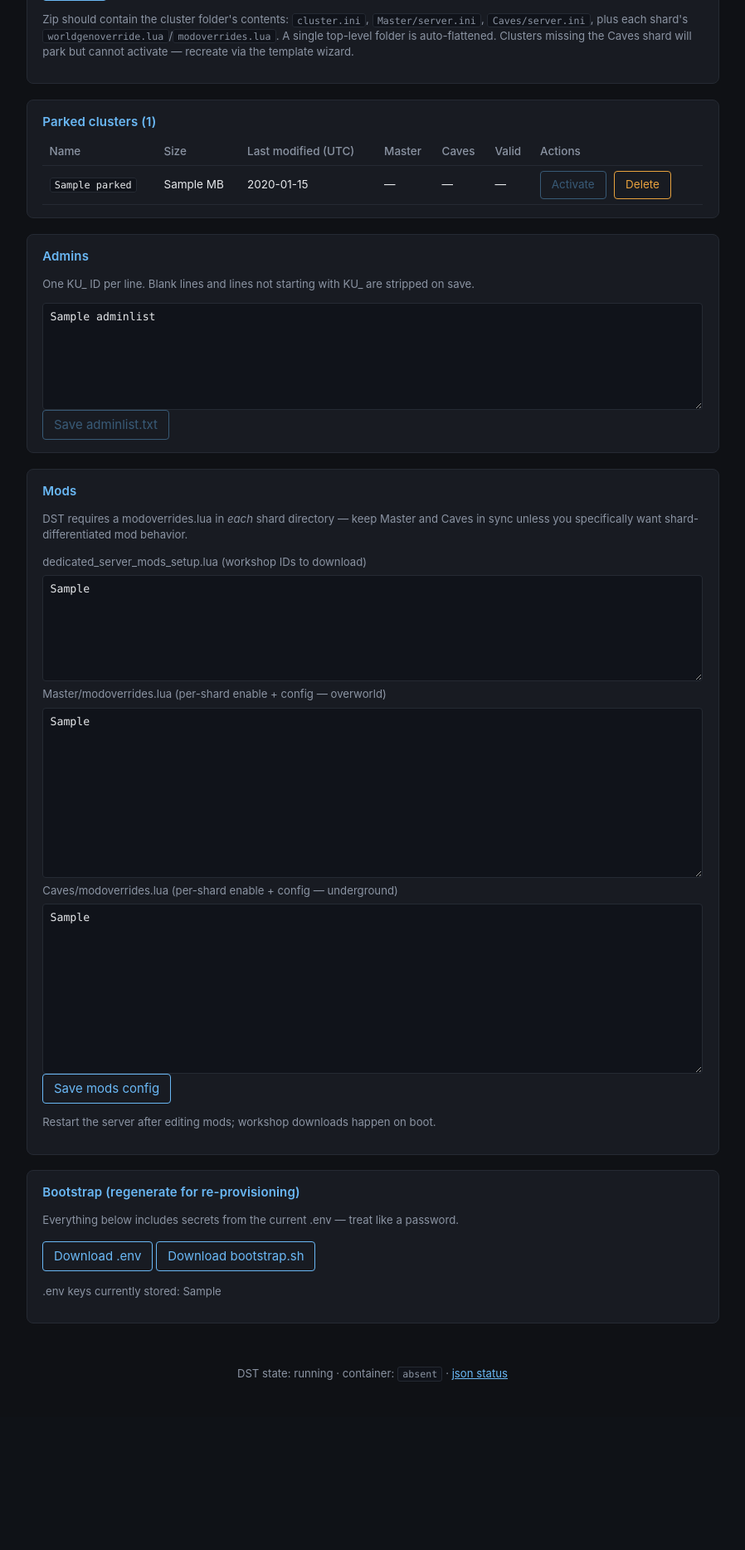
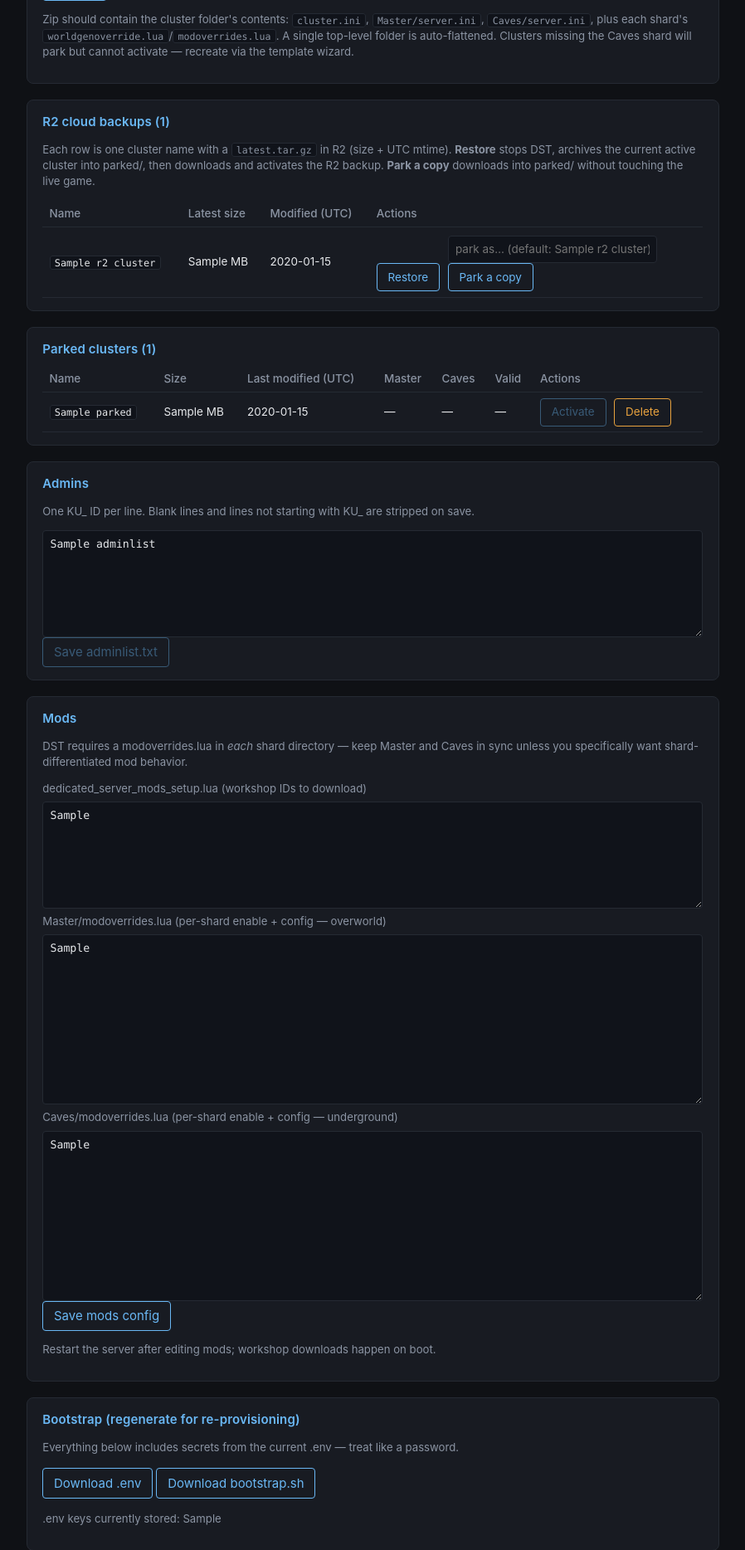
Before and after one commit to moxxiq/dst-dedicated-container, a FastAPI app: template admin/app/templates/index.html in a window 1280 px wide. Shown: the part 1596-3464 px from the top of the page at 83% size, without its empty margins (191-1089 px from the left). Before the commit the page ends 3261 px from the top, so only its background shows below. Run offline with FastAPI, Linux system fonts and the light colour scheme; the template is opened without the code that fills it: most values are stand-ins (such as "Sample title", 1, 10 or a date in 2020); some libraries are stand-ins or nearby versions.

Commit message:
feat(admin): R2 cluster catalog with restore + park-a-copy actions
The admin panel knew nothing about backups already living in R2 - the
operator had to either manually exec into the DST container and run
rclone, or accept whatever the entrypoint had auto-restored. Add a
proper R2 catalog so picking a cluster from the cloud is a button
click.

Backend:
- list_r2_clusters() — `rclone lsjson r2:<bucket>/clusters/ --dirs-only`
  then a per-cluster lsjson on latest.tar.gz to fish out size + mtime.
  Returns [] on any rclone failure so the dashboard renders cleanly
  even when R2 is misconfigured.
- fetch_r2_cluster_to(name, dest) — downloads latest.tar.gz to a temp
  path, validates against path-traversal entries, extracts into
  dest_dir, flattens a single top-level CLUSTER_NAME/ subdir so
  cluster.ini ends up at dest/cluster.ini. Same shape as the existing
  zip-upload path.
- Refactor: extract r2_rclone_env() helper, also setting
  RCLONE_CONFIG_R2_NO_CHECK_BUCKET=true so admin's rclone calls don't
  trip the same Object-R/W-token-can't-CreateBucket bug the
  entrypoint had.

Endpoints:
- POST /cluster/r2-restore — stop DST, archive active cluster into
  parked/, swap the freshly-extracted R2 archive into the active slot,
  start DST. Mirrors /cluster/activate but with R2 as the source.
  Stages into a .r2-staging-<pid> dir first so a partial download can
  never leave the host cluster-less.
- POST /cluster/r2-park — download into parked/<park_name> with no
  side effects on the live game. park_name defaults to cluster_name.

UI:
- New section "R2 cloud backups (N)" above "Parked clusters" with
  per-row Restore + Park-a-copy buttons. Renders an explanatory note
  when R2 is configured but the bucket is empty, and a "configure R2"
  hint when env vars are missing.

```diff
--- a/admin/app/main.py
+++ b/admin/app/main.py
@@ -515,6 +515,30 @@ def r2_env_ready(env: dict[str, str]) -> bool:
     )
 
 
+def r2_rclone_env(env: dict[str, str]) -> dict[str, str]:
+    """Build the env dict to pass to subprocess.run() for any rclone call
+    against R2. Mirrors the entrypoint's r2_rclone_env in shape.
+
+    NO_CHECK_BUCKET=true is critical: rclone normally probes the bucket on
+    first use (HEAD/PUT at /<bucket>) which Cloudflare R2 tokens scoped to
+    "Object Read & Write" don't have permission for, returning a stripped
+    403 that propagates as a confusing AccessDenied with empty request id.
+    """
+    out = os.environ.copy()
+    out.update(
+        {
+            "RCLONE_CONFIG_R2_TYPE": "s3",
+            "RCLONE_CONFIG_R2_PROVIDER": "Cloudflare",
+            "RCLONE_CONFIG_R2_ACCESS_KEY_ID": env["R2_ACCESS_KEY_ID"],
+            "RCLONE_CONFIG_R2_SECRET_ACCESS_KEY": env["R2_SECRET_ACCESS_KEY"],
+            "RCLONE_CONFIG_R2_ENDPOINT": f"https://{env['R2_ACCOUNT_ID']}.r2.cloudflarestorage.com",
+            "RCLONE_CONFIG_R2_REGION": "auto",
+            "RCLONE_CONFIG_R2_NO_CHECK_BUCKET": "true",
+        }
+    )
+    return out
+
+
 def run_backup(tag: str = "manual") -> tuple[bool, str]:
     env = read_env_file()
     if not r2_env_ready(env):
@@ -522,17 +546,7 @@ def run_backup(tag: str = "manual") -> tuple[bool, str]:
     if not cluster_is_ready():
         return False, f"Cluster '{CLUSTER_NAME}' not provisioned yet"
 
-    rclone_env = os.environ.copy()
-    rclone_env.update(
-        {
-            "RCLONE_CONFIG_R2_TYPE": "s3",
-            "RCLONE_CONFIG_R2_PROVIDER": "Cloudflare",
-            "RCLONE_CONFIG_R2_ACCESS_KEY_ID": env["R2_ACCESS_KEY_ID"],
-            "RCLONE_CONFIG_R2_SECRET_ACCESS_KEY": env["R2_SECRET_ACCESS_KEY"],
-            "RCLONE_CONFIG_R2_ENDPOINT": f"https://{env['R2_ACCOUNT_ID']}.r2.cloudflarestorage.com",
-            "RCLONE_CONFIG_R2_REGION": "auto",
-        }
-    )
+    rclone_env = r2_rclone_env(env)
 
     ts = datetime.now(tz=timezone.utc).strftime("%Y-%m-%dT%H%M%SZ")
     tmp = Path(f"/tmp/backup-{ts}-{tag}.tar.gz")
@@ -560,6 +574,106 @@ def run_backup(tag: str = "manual") -> tuple[bool, str]:
         except FileNotFoundError:
             pass
     return True, f"backup pushed ({ts}-{tag})"
+
+
+# ---- R2 cluster catalog (list / restore / park) ----
+
+def list_r2_clusters() -> list[dict]:
+    """Return clusters that have a latest.tar.gz under r2:<bucket>/clusters/.
+
+    Each entry: {"name": str, "size_mb": float, "mtime": "YYYY-MM-DD HH:MM"}.
+    Returns [] on any error (R2 not configured, network down, empty bucket)
+    so the dashboard can render gracefully even when R2 is misconfigured.
+    """
+    env = read_env_file()
+    if not r2_env_ready(env):
+        return []
+    bucket = env["R2_BUCKET"]
+    rclone_env = r2_rclone_env(env)
+    # `--dirs-only` lists immediate subdirs of clusters/, each is a cluster name.
+    proc = subprocess.run(
+        ["rclone", "lsjson", f"r2:{bucket}/clusters/", "--dirs-only"],
+        capture_output=True, text=True, env=rclone_env, timeout=20,
+    )
+    if proc.returncode != 0:
+        return []
+    try:
+        dirs = json.loads(proc.stdout or "[]")
+    except json.JSONDecodeError:
+        return []
+    out: list[dict] = []
+    for d in dirs:
+        name = d.get("Name") or d.get("Path")
+        if not name:
+            continue
+        # stat the latest.tar.gz to fish out size + mtime in one call.
+        s = subprocess.run(
+            ["rclone", "lsjson", f"r2:{bucket}/clusters/{name}/latest.tar.gz"],
+            capture_output=True, text=True, env=rclone_env, timeout=15,
+        )
+        if s.returncode != 0:
+            continue
+        try:
+            files = json.loads(s.stdout or "[]")
+        except json.JSONDecodeError:
+            continue
+        if not files:
+            continue
+        f = files[0]
+        size_mb = round(int(f.get("Size", 0)) / (1024 * 1024), 1)
+        mtime = (f.get("ModTime") or "")[:16].replace("T", " ")
+        out.append({"name": name, "size_mb": size_mb, "mtime": mtime})
+    out.sort(key=lambda x: x["name"])
+    return out
+
+
+def fetch_r2_cluster_to(name: str, dest_dir: Path) -> tuple[bool, str]:
+    """Download r2:<bucket>/clusters/<name>/latest.tar.gz and extract into
+    dest_dir. dest_dir must NOT already exist (caller's responsibility).
+    Returns (ok, message)."""
+    env = read_env_file()
+    if not r2_env_ready(env):
+        return False, "R2 env vars not set in .env"
+    bucket = env["R2_BUCKET"]
+    src = f"r2:{bucket}/clusters/{name}/latest.tar.gz"
+    rclone_env = r2_rclone_env(env)
+    tmp = Path(f"/tmp/r2-fetch-{os.getpid()}-{name}.tar.gz")
+    try:
+        proc = subprocess.run(
+            ["rclone", "copyto", src, str(tmp), "--quiet"],
+            capture_output=True, text=True, env=rclone_env, timeout=600,
+        )
+        if proc.returncode != 0:
+            return False, f"rclone copyto {src}: {proc.stderr.strip() or 'unknown error'}"
+        if not tmp.is_file() or tmp.stat().st_size == 0:
+            return False, f"downloaded archive is empty"
+        dest_dir.mkdir(parents=True)
+        with tarfile.open(tmp, "r:gz") as tar:
+            # Same path-traversal guards as the zip upload path.
+            for m in tar.getmembers():
+                p = Path(m.name)
+                if p.is_absolute() or ".." in p.parts:
+                    return False, f"unsafe entry in archive: {m.name}"
+            tar.extractall(dest_dir)
+        # Backups from entrypoint use `tar -C ... <CLUSTER_NAME>`, which
+        # produces a top-level <CLUSTER_NAME>/ directory inside the archive.
+        # Flatten that so dest_dir/cluster.ini is directly accessible.
+        children = [c for c in dest_dir.iterdir() if not c.name.startswith(".")]
+        if (
+            len(children) == 1
+            and children[0].is_dir()
+            and not (dest_dir / "cluster.ini").exists()
+        ):
+            inner = children[0]
+            for item in inner.iterdir():
+                shutil.move(str(item), str(dest_dir / item.name))
+            inner.rmdir()
+        return True, f"restored {name} ({tmp.stat().st_size // 1024} KiB)"
+    finally:
+        try:
+            tmp.unlink()
+        except FileNotFoundError:
+            pass
 
 
 # ---------------------------------------------------------------------------
@@ -592,6 +706,7 @@ def dashboard(request: Request, _: str = Depends(require_auth)) -> HTMLResponse:
             "shards": shard_status(),
             "dst": dst_status(),
             "parked": list_parked(),
+            "r2_clusters": list_r2_clusters(),
             "r2_ready": r2_env_ready(env),
             "adminlist": _read_text_or_empty(adminlist_path),
             "mods_setup": _read_text_or_empty(mods_setup_path),
@@ -800,6 +915,73 @@ def cluster_activate(
     return RedirectResponse("/", status_code=303)
 
 
+# ---- Cluster: R2 restore (replace active) ----
+
+@app.post("/cluster/r2-restore")
+def cluster_r2_restore(
+    cluster_name: str = Form(...),
+    _: str = Depends(require_auth),
+) -> RedirectResponse:
+    """Stop DST, archive the current active cluster (if any) into parked/,
+    download r2:<bucket>/clusters/<cluster_name>/latest.tar.gz, extract into
+    the active slot, restart DST. Mirror of activate-parked but for R2."""
+    name = safe_name(cluster_name)
+
+    # Stage download into a temp slot so a partial/broken archive doesn't
+    # leave us cluster-less. Move into place atomically once ready.
+    staging = SAVES_DIR / f".r2-staging-{os.getpid()}-{name}"
+    if staging.exists():
+        shutil.rmtree(staging)
+    ok, msg = fetch_r2_cluster_to(name, staging)
+    if not ok:
+        if staging.exists():
+            shutil.rmtree(staging, ignore_errors=True)
+        raise HTTPException(status_code=502, detail=msg)
+    if not (staging / "cluster.ini").is_file():
+        shutil.rmtree(staging, ignore_errors=True)
+        raise HTTPException(status_code=400, detail=f"R2 backup '{name}' has no cluster.ini after extract")
+
+    podman("stop", "-t", "90", DST_CONTAINER, timeout=120)
+
+    cd = cluster_dir()
+    if cd.exists():
+        ts = datetime.now(tz=timezone.utc).strftime("%Y%m%dT%H%M%SZ")
+        PARKED_DIR.mkdir(exist_ok=True)
+        archive = PARKED_DIR / f"{CLUSTER_NAME}-archived-{ts}"
+        shutil.move(str(cd), str(archive))
+
+    SAVES_DIR.mkdir(exist_ok=True)
+    shutil.move(str(staging), str(cd))
+
+    podman("start", DST_CONTAINER)
+    return RedirectResponse("/", status_code=303)
+
+
+# ---- Cluster: park a copy of an R2 backup (without activating) ----
+
+@app.post("/cluster/r2-park")
+def cluster_r2_park(
+    cluster_name: str = Form(...),
+    park_name: str = Form(""),
+    _: str = Depends(require_auth),
+) -> RedirectResponse:
+    """Download r2:<bucket>/clusters/<cluster_name>/latest.tar.gz into a new
+    parked/ slot. Caller can pick a different park_name to avoid colliding
+    with the live cluster name; defaults to the same name."""
+    src_name = safe_name(cluster_name)
+    dest_name = safe_name(park_name) if park_name else src_name
+    PARKED_DIR.mkdir(exist_ok=True)
+    dest = PARKED_DIR / dest_name
+    if dest.exists():
+        raise HTTPException(status_code=409, detail=f"Parked slot '{dest_name}' already exists")
+    ok, msg = fetch_r2_cluster_to(src_name, dest)
+    if not ok:
+        if dest.exists():
+            shutil.rmtree(dest, ignore_errors=True)
+        raise HTTPException(status_code=502, detail=msg)
+    return RedirectResponse("/", status_code=303)
+
+
 # ---- Cluster: delete parked ----
 
 @app.post("/cluster/delete")
--- a/admin/app/templates/index.html
+++ b/admin/app/templates/index.html
@@ -111,6 +111,40 @@
         <button type="submit">Upload</button>
       </form>
       <p class="muted">Zip should contain the cluster folder's contents: <code>cluster.ini</code>, <code>Master/server.ini</code>, <code>Caves/server.ini</code>, plus each shard's <code>worldgenoverride.lua</code>/<code>modoverrides.lua</code>. A single top-level folder is auto-flattened. Clusters missing the Caves shard will park but cannot activate — recreate via the template wizard.</p>
+    </section>
+
+    <section>
+      <h2>R2 cloud backups ({{ r2_clusters|length }})</h2>
+      {% if r2_clusters %}
+      <p class="muted">Each row is one cluster name with a <code>latest.tar.gz</code> in R2 (size + UTC mtime). <strong>Restore</strong> stops DST, archives the current active cluster into parked/, then downloads and activates the R2 backup. <strong>Park a copy</strong> downloads into parked/ without touching the live game.</p>
+      <table>
+        <thead><tr><th>Name</th><th>Latest size</th><th>Modified (UTC)</th><th>Actions</th></tr></thead>
+        <tbody>
+        {% for c in r2_clusters %}
+          <tr>
+            <td><code>{{ c.name }}</code></td>
+            <td>{{ c.size_mb }} MB</td>
+            <td>{{ c.mtime }}</td>
+            <td>
+              <form method="post" action="/cluster/r2-restore" class="inline" onsubmit="return confirm('Stop DST, archive current cluster, and restore {{ c.name }} from R2?')">
+                <input type="hidden" name="cluster_name" value="{{ c.name }}" />
+                <button type="submit">Restore</button>
+              </form>
+              <form method="post" action="/cluster/r2-park" class="inline">
+                <input type="hidden" name="cluster_name" value="{{ c.name }}" />
+                <input type="text" name="park_name" placeholder="park as… (default: {{ c.name }})" size="22" />
+                <button type="submit">Park a copy</button>
+              </form>
+            </td>
+          </tr>
+        {% endfor %}
+        </tbody>
+      </table>
+      {% elif r2_ready %}
+      <p class="muted">No R2 backups found at <code>r2:&lt;bucket&gt;/clusters/</code> yet. Backups appear here once the entrypoint or the manual backup button has pushed at least one save.</p>
+      {% else %}
+      <p class="muted">R2 not configured — fill in the four <code>R2_*</code> values in <code>.env</code> on the host.</p>
+      {% endif %}
     </section>
 
     <section>
```
